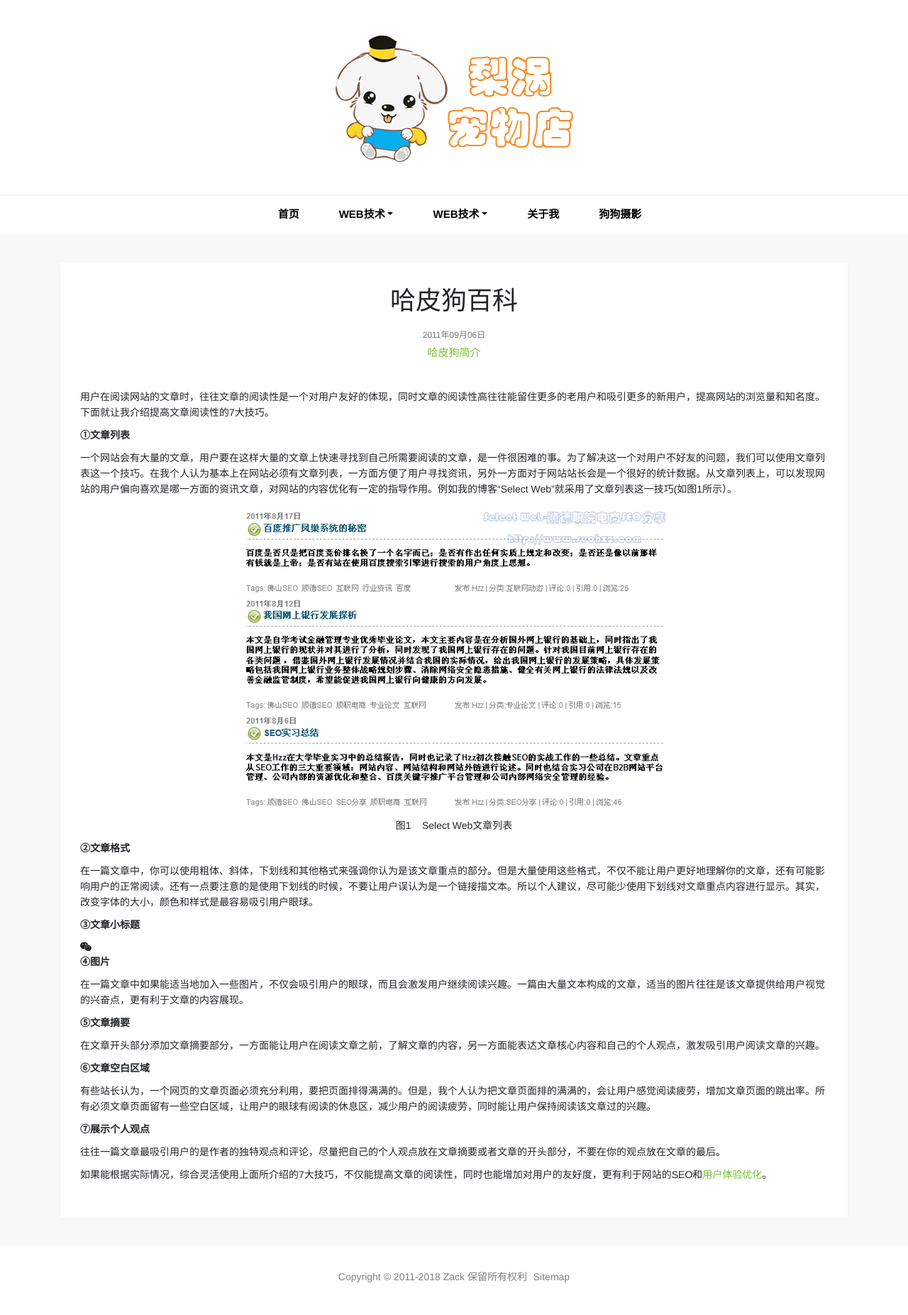
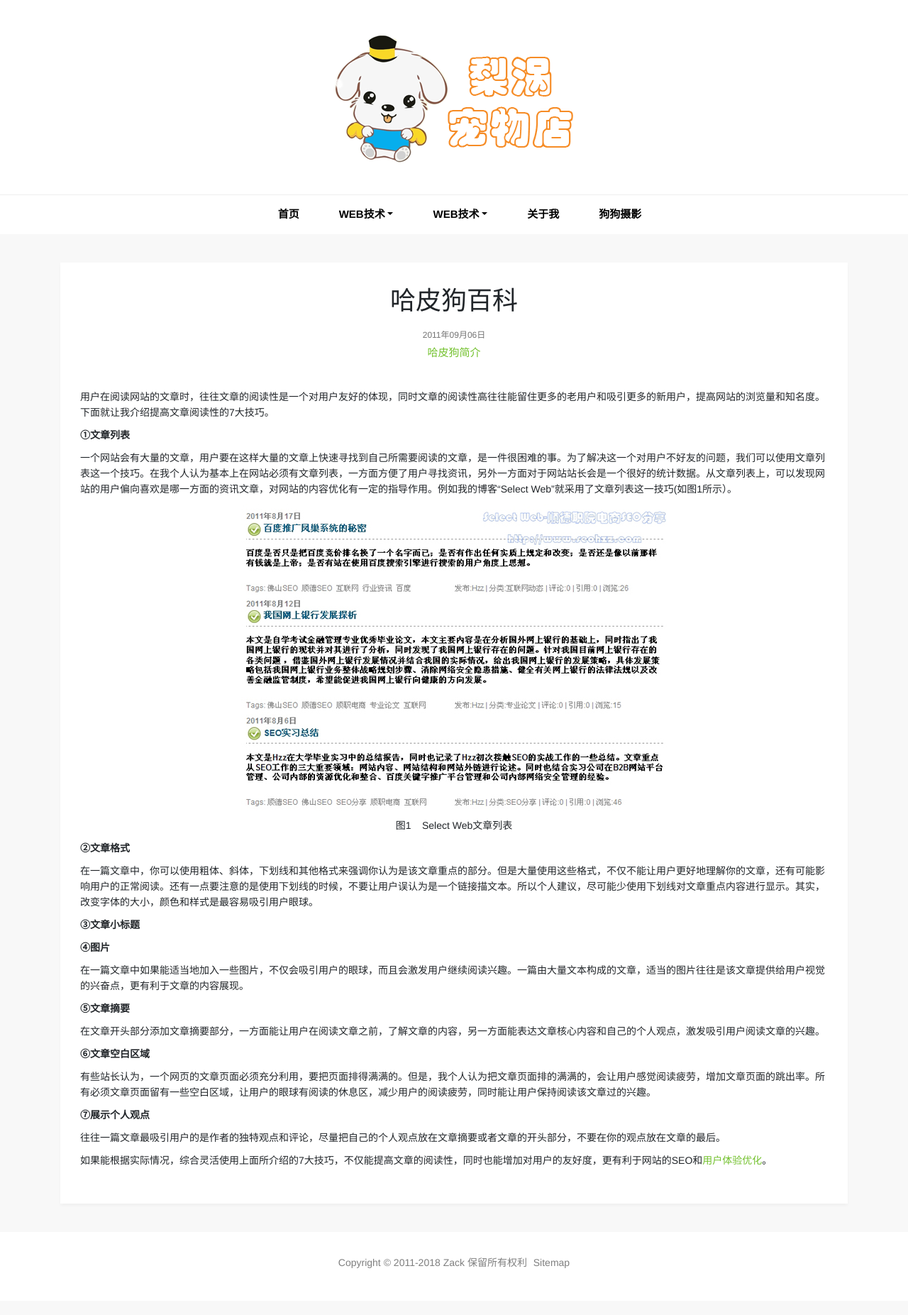
Before and after one commit to Yvonne99/Yvonne99.github.io, a Jekyll site: the page built from ueo/_posts/2011-09-06-web-read-skill.html, in a window 1280 px wide. Shown: the whole page at 71% size. Built offline with Jekyll 4.4.1, drawn with Linux system fonts in a browser that asks for light colours.

Commit message:
Update 2011-09-06-web-read-skill.html

```diff
--- a/ueo/_posts/2011-09-06-web-read-skill.html
+++ b/ueo/_posts/2011-09-06-web-read-skill.html
@@ -15,7 +15,6 @@ description: 哈皮狗，英文名SharPei，产于中国广东南海大沥镇一
 <p><b>②文章格式</b></p>
 <p>在一篇文章中，你可以使用粗体、斜体，下划线和其他格式来强调你认为是该文章重点的部分。但是大量使用这些格式，不仅不能让用户更好地理解你的文章，还有可能影响用户的正常阅读。还有一点要注意的是使用下划线的时候，不要让用户误认为是一个链接描文本。所以个人建议，尽可能少使用下划线对文章重点内容进行显示。其实，改变字体的大小，颜色和样式是最容易吸引用户眼球。</p>
 <p><b>③文章小标题</b></p>
-<i class="fa fa-weixin" aria-hidden="true"></i>
 <p><b>④图片</b></p>
 <p>在一篇文章中如果能适当地加入一些图片，不仅会吸引用户的眼球，而且会激发用户继续阅读兴趣。一篇由大量文本构成的文章，适当的图片往往是该文章提供给用户视觉的兴奋点，更有利于文章的内容展现。</p>
 <p><b>⑤文章摘要</b></p>
```
